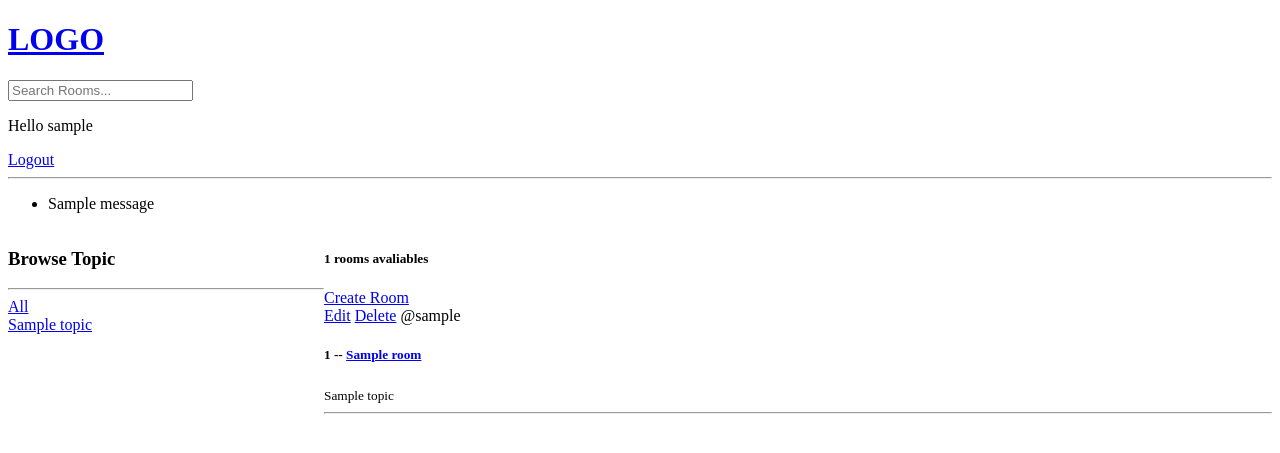
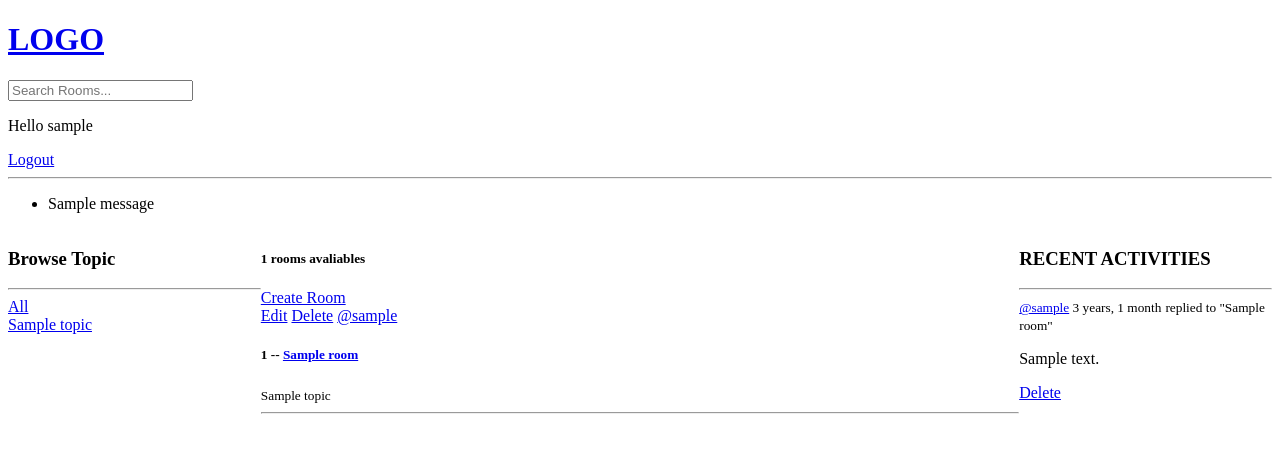
Before and after one commit to ChangZongChun/django-chat-room, a Django app: page / in a window 1280 px wide. Shown: the top 453 px of the page. Run offline with Django 4.2, Linux system fonts and the light colour scheme; a user stored in the database is signed in; tables that the repository leaves empty hold one stand-in row (values such as "Sample post"); one stand-in notice (Sample message) is shown.

Commit message:
add profile pages and link

```diff
--- a/chatroom/base/models.py
+++ b/chatroom/base/models.py
@@ -17,7 +17,7 @@ class Room(models.Model):
     topic = models.ForeignKey(Topic, on_delete=models.SET_NULL, null=True)
     name = models.CharField(max_length=200)
     description = models.TextField(null=True, blank=True)
-    # participants =
+    participants = models.ManyToManyField(User, related_name='participants', blank=True)
     updated = models.DateTimeField(auto_now=True)
     created = models.DateTimeField(auto_now_add=True)
 
@@ -36,5 +36,8 @@ class Message(models.Model):
     updated = models.DateTimeField(auto_now=True)
     created = models.DateTimeField(auto_now_add=True)
 
+    class Meta:
+        ordering = ['-updated', '-created']
+
     def __str__(self):
         return self.body[0:50]
--- /dev/null
+++ b/chatroom/base/templates/base/activity_component.html
@@ -0,0 +1,15 @@
+<h3>RECENT ACTIVITIES</h3>
+<hr>
+{% for message in room_messages %}
+<div>
+    <small><a href="{% url 'user-profile' message.user.id %}">@{{message.user}}</a> {{message.created|timesince}}</small>
+    <small>replied to "{{message.room}}"</small>
+
+    <p>{{message}}</p>
+
+    {% if request.user == message.user %}
+    <a href="{% url 'delete-message' message.id %}">Delete</a>
+    {% endif %}
+
+</div>
+{% endfor %}
--- /dev/null
+++ b/chatroom/base/templates/base/feed_component.html
@@ -0,0 +1,16 @@
+<div>
+    {% for room in rooms %}
+    <div>
+        {% if request.user == room.host %}
+        <a href="{% url 'update-room' room.id %}">Edit</a>
+        <a href="{% url 'delete-room' room.id %}">Delete</a>
+        {% endif %}
+
+        <a href="{% url 'user-profile' room.host.id %}">@{{room.host.username}}</a>
+        <h5>{{room.id}} -- <a href="{% url 'room' room.id %}"> {{room.name}}</a></h5>
+        <small>{{room.topic.name}}</small>
+        <hr>
+    </div>
+
+{% endfor %}
+</div>
--- a/chatroom/base/templates/base/home.html
+++ b/chatroom/base/templates/base/home.html
@@ -5,47 +5,29 @@
 <style>
     .home-container{
         display: grid;
-        grid-template-columns: 1fr 3fr;
+        grid-template-columns: 1fr 3fr 1fr;
     }
 </style>
 
+
 <div class="home-container">
+    <!-- first column -->
     <div>
-        <h3>Browse Topic</h3>
-        <hr>
-
-        <div>
-            <a href="{% url 'home' %}">All</a>
-        </div>
-
-        {% for topic in topics %}
-            <div>
-                <a href="{% url 'home' %}?q={{topic.name}}">{{topic.name}}</a>
-            </div>
-        {% endfor %}
+        {% include 'base/topic_component.html' %}
     </div>
 
+    <!-- second column -->
     <div>
         <h5>{{room_count}} rooms avaliables</h5>
         <a href="{% url 'create-room' %}">Create Room</a>
 
-        <div>
-            {% for room in rooms %}
-                <div>
-                    {% if request.user == room.host %}
-                    <a href="{% url 'update-room' room.id %}">Edit</a>
-                    <a href="{% url 'delete-room' room.id %}">Delete</a>
-                    {% endif %}
+        {% include 'base/feed_component.html' %}
 
-                    <span>@{{room.host.username}}</span>
-                    <h5>{{room.id}} -- <a href="{% url 'room' room.id %}"> {{room.name}}</a></h5>
-                    <small>{{room.topic.name}}</small>
-                    <hr>
-                </div>
+    </div>
 
-            {% endfor %}
-        </div>
-
+    <!-- third column -->
+    <div>
+        {% include 'base/activity_component.html' %}
     </div>
 
 
--- /dev/null
+++ b/chatroom/base/templates/base/topic_component.html
@@ -0,0 +1,12 @@
+<h3>Browse Topic</h3>
+<hr>
+
+<div>
+    <a href="{% url 'home' %}">All</a>
+</div>
+
+{% for topic in topics %}
+    <div>
+        <a href="{% url 'home' %}?q={{topic.name}}">{{topic.name}}</a>
+    </div>
+{% endfor %}
--- a/chatroom/base/urls.py
+++ b/chatroom/base/urls.py
@@ -8,10 +8,13 @@ urlpatterns = [
     path('register/', views.registerPage, name="register"),
 
     path('', views.home, name="home"),
+    path('room/<str:pk>/', views.inRoom, name="room"),
+    path('profile/<str:pk>/', views.userProfile, name="user-profile"),
 
-    path('room/<str:pk>/', views.inRoom, name="room"),
     path('creat-room/', views.createRoom, name="create-room"),
     path('update-room/<str:pk>', views.updateRoom, name='update-room'),
     path('delete-room/<str:pk>', views.deleteRoom, name='delete-room'),
 
+    path('delete-message/<str:pk>', views.deleteMessage, name='delete-message'),
+
 ]
--- a/chatroom/base/views.py
+++ b/chatroom/base/views.py
@@ -29,14 +29,16 @@ def loginPage(request):
 
         try :
             user = User.objects.get(username=username)
-            user = authenticate(request, username=username, password=password)
-            if user is not None:
-                login(request, user)
-                return redirect('home')
-            else:
-                messages.error(request, 'Password is wrong')
+
         except:
             messages.error(request, 'User does not exist')
+
+        user = authenticate(request, username=username, password=password)
+        if user is not None:
+            login(request, user)
+            return redirect('home')
+        else:
+            messages.error(request, 'Password is wrong')
 
 
     context = {'page':page}
@@ -75,9 +77,11 @@ def home(request):
         )
     topics = Topic.objects.all()
     room_count = rooms.count()
+    room_messages = Message.objects.filter(Q(room__topic__name__icontains=q))
 
     # 打包成物件
-    context = {'rooms': rooms, 'topics': topics, 'room_count': room_count}
+    context = {'rooms': rooms, 'topics': topics,
+                'room_count': room_count, 'room_messages': room_messages}
     return render(request, 'base/home.html', context)
 
 def inRoom(request, pk):
@@ -86,9 +90,30 @@ def inRoom(request, pk):
     #     if i['id'] == int(pk):
     #         room = i
     room = Room.objects.get(id= pk)
-    messages = room.message_set.all()
-    context = {'room': room, 'message': messages}
+    room_messages = room.message_set.all()
+    participants = room.participants.all()
+
+    if request.method == 'POST':
+        message = Message.objects.create(
+            user = request.user,
+            room = room,
+            # 'body' 是 html 定義的 name
+            body = request.POST.get('body')
+        )
+        room.participants.add(request.user)
+        return redirect('room', pk=room.id)
+
+    context = {'room': room, 'room_messages': room_messages, 'participants': participants}
     return render(request, 'base/room.html', context)
+
+
+def userProfile(request, pk):
+    user = User.objects.get(id=pk)
+    rooms = user.room_set.all()
+    room_messages = user.message_set.all()
+    topics = Topic.objects.all()
+    context = {'user': user, 'rooms': rooms, 'room_messages': room_messages, 'topics': topics}
+    return render(request, 'base/profile.html', context)
 
 @login_required(login_url='/login')
 def createRoom(request):
@@ -132,3 +157,15 @@ def deleteRoom(request, pk):
         room.delete()
         return redirect('home')
     return render(request, 'base/delete.html', {'obj': room})
+
+@login_required(login_url='/login')
+def deleteMessage(request, pk):
+    message = Message.objects.get(id=pk)
+
+    if request.user != message.user:
+        return HttpResponse('You are not allowed here!')
+
+    if request.method == 'POST':
+        message.delete()
+        return redirect('home')
+    return render(request, 'base/delete.html', {'obj': message})
```
Also changed, not shown: chatroom/base/templates/base/profile.html (added, +28 -0 lines), chatroom/base/templates/base/room.html (+52 -8 lines), chatroom/base/migrations/0003_alter_room_options_room_participants.py (added).
